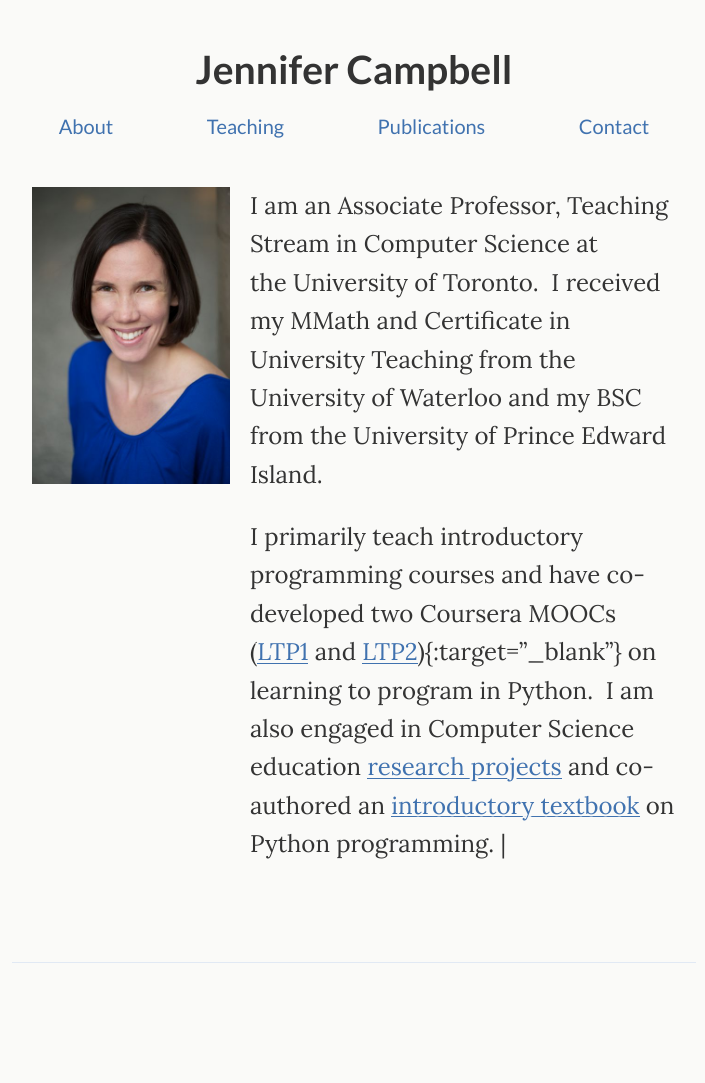
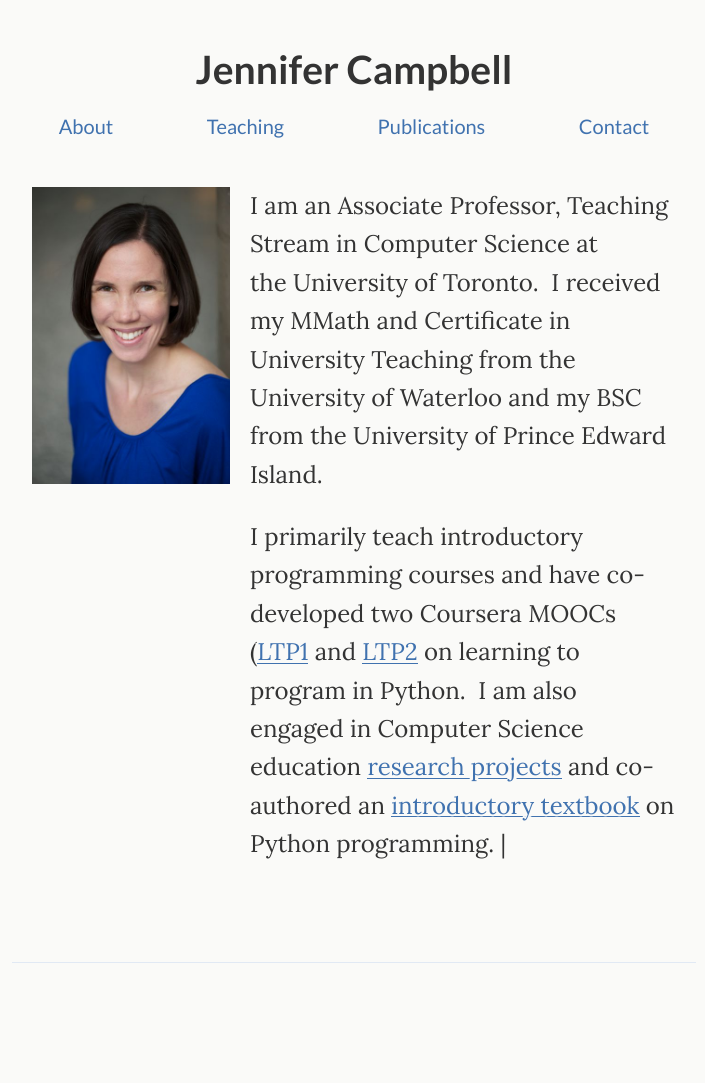
Before and after one commit to jencampbell/jencampbell.github.io, a Jekyll site: the page built from index.md, in a window 1280 px wide. Shown: the whole page, without its empty margins (286-991 px from the left). Built offline with Jekyll 4.4.1, drawn with Linux system fonts in a browser that asks for light colours; some of the changed lines change nothing that is shown.

Commit message:
fixed link; workingon other broken link

```diff
--- a/_config.yml
+++ b/_config.yml
@@ -27,7 +27,7 @@ paginate_path: "/articles/page:num/"  # link scheme for articles, should be letf
 # > Title is the tile of the navigation item, url the url and desc is the tooltip
 navigation:
   - title: About
-    url: /index/
+    url: //
     desc: About me
   - title: Teaching
     url: /teaching/
--- a/index.md
+++ b/index.md
@@ -14,7 +14,7 @@ title: Jennifer Campbell
 <p>
 I am an Associate Professor, Teaching Stream in Computer Science at the University of Toronto.  I received my MMath and Certificate in University Teaching from the University of Waterloo and my BSC from the University of Prince Edward Island.
 </p>
-I primarily teach introductory programming courses and have co-developed two Coursera MOOCs ([LTP1](https://www.coursera.org/course/programming1){:target="_blank"} and [LTP2](https://www.coursera.org/course/programming2)){:target="_blank"} on learning to program in Python.  I am also engaged in Computer Science education [research projects](/research) and co-authored an [introductory textbook](https://pragprog.com/book/gwpy2/practical-programming){:target="_blank"} on Python programming.
+I primarily teach introductory programming courses and have co-developed two Coursera MOOCs ([LTP1](https://www.coursera.org/course/programming1){:target="_blank"} and [LTP2](https://www.coursera.org/course/programming2){:target="_blank"} on learning to program in Python.  I am also engaged in Computer Science education [research projects](/research) and co-authored an [introductory textbook](https://pragprog.com/book/gwpy2/practical-programming){:target="_blank"} on Python programming.
 |
 </div>
 </div>
```
Also changed, not shown: Gemfile.lock.
